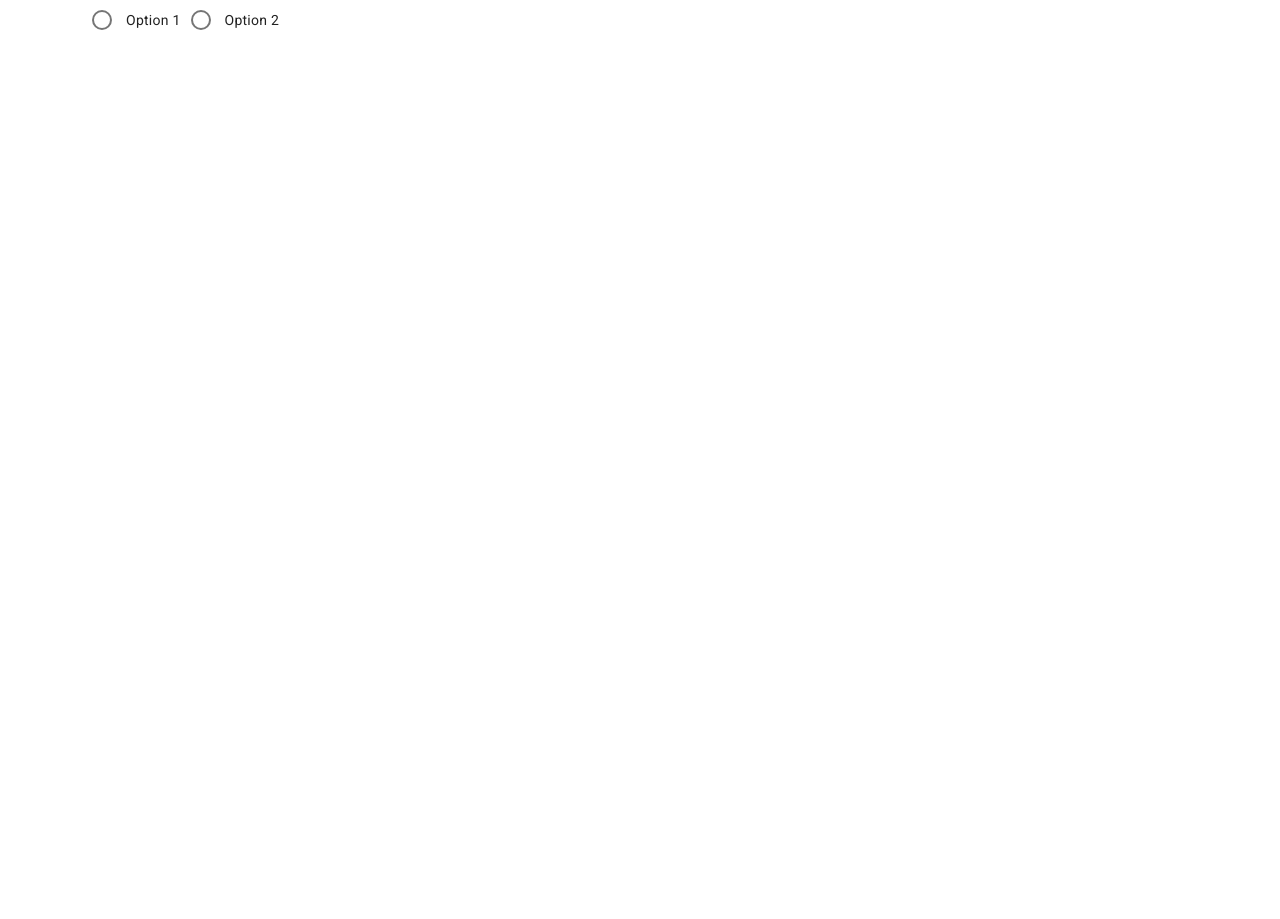
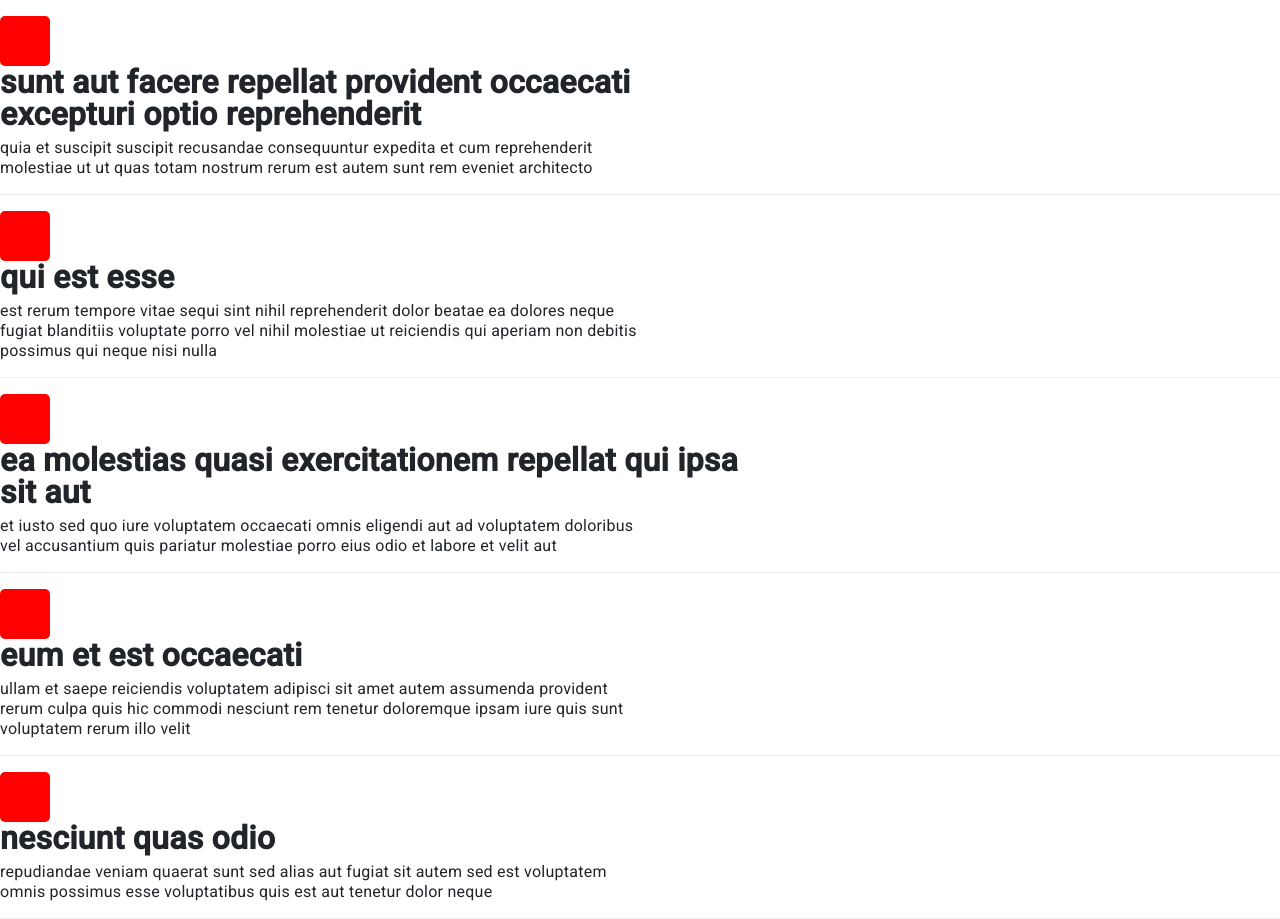
Before and after one commit to bwromero/essercizi, an Angular app: page /basic-list in a window 1280 px wide. Before the commit the page ends 800 px from the top, so only its background shows below. Built offline with nearby package versions, Linux system fonts and the light colour scheme.

Commit message:
Basic card list

```diff
--- a/src/app/app.component.html
+++ b/src/app/app.component.html
@@ -1 +1 @@
-<app-home></app-home>
+<router-outlet></router-outlet>
--- a/src/app/basic-list/basic-list.component.html
+++ b/src/app/basic-list/basic-list.component.html
@@ -1 +1,2 @@
-<p>basic-list works!</p>
+
+    <app-card-list [posts]="posts"></app-card-list>
--- a/src/app/basic-list/basic-list.component.ts
+++ b/src/app/basic-list/basic-list.component.ts
@@ -1,12 +1,17 @@
 import { Component } from '@angular/core';
+import posts from '../mock/posts.mock';
+import { Post } from '../user/post.interface';
+import { CardList } from '../shared/card/card-list.component';
 
 @Component({
   selector: 'app-basic-list',
   standalone: true,
-  imports: [],
+  imports: [CardList],
   templateUrl: './basic-list.component.html',
   styleUrl: './basic-list.component.css'
 })
 export class BasicListComponent {
 
+  posts: Post[] = posts;
+
 }
--- a/src/app/home/home.component.html
+++ b/src/app/home/home.component.html
@@ -1,7 +1,11 @@
-
-<div class="container">
-    <mat-radio-group aria-label="Select an option">
-        <mat-radio-button value="1">Option 1</mat-radio-button>
-        <mat-radio-button value="2">Option 2</mat-radio-button>
-    </mat-radio-group>
+<div class="h-100 d-flex justify-content-center align-items-center">
+    <div class="row justify-content-center">
+        <span>Lists:</span>
+        <div class="col">
+            <mat-radio-group aria-label="Select an option">
+                <mat-radio-button value="1" (change)="onModerateSelected()">Basic</mat-radio-button>
+                <mat-radio-button value="2" (change)="onBasicSelected()">Moderate</mat-radio-button>
+            </mat-radio-group>
+        </div>
+    </div>
 </div>
--- a/src/app/home/home.component.ts
+++ b/src/app/home/home.component.ts
@@ -1,13 +1,27 @@
 import { Component } from '@angular/core';
 import {MatRadioModule} from '@angular/material/radio';
+import { Router } from '@angular/router';
+import { BasicListComponent } from '../basic-list/basic-list.component';
+import { ModerateListComponent } from '../moderate-list/moderate-list.component';
 
 @Component({
   selector: 'app-home',
   standalone: true,
-  imports: [MatRadioModule],
+  imports: [MatRadioModule, BasicListComponent, ModerateListComponent],
   templateUrl: './home.component.html',
   styleUrl: './home.component.css'
 })
 export class HomeComponent {
 
+  constructor(private router: Router){
+  }
+
+
+  onModerateSelected() {
+    this.router.navigate(['/basic-list']);
+  }
+
+  onBasicSelected() {
+    this.router.navigate(['/moderate-list']);
+  }
 }
--- a/src/app/src/mock/posts.mock.ts
+++ b/src/app/mock/posts.mock.ts
@@ -1,4 +1,4 @@
-import { Post } from "../interfaces/post.interface";
+import { Post } from "../user/post.interface";
 
 
 /**
--- a/src/app/src/mock/users.mock.ts
+++ b/src/app/mock/users.mock.ts
@@ -1,4 +1,4 @@
-import { User } from '../interfaces/user.interface';
+import { User } from '../user/user.interface';
 
 /**
  * Alternativa:
--- /dev/null
+++ b/src/app/shared/card/card-list.component.css
@@ -0,0 +1,20 @@
+.post-title {
+    font-weight: bold;
+    line-height: 2rem;
+    font-size: 2rem;
+}
+
+.post-body {
+    font-size: 1rem;
+}
+
+.red-square {
+    width: 50px;
+    height: 50px;
+    background-color: red;
+    border-radius: 10%;
+}
+
+.colored-border {
+    border-bottom: 1px solid #eeeeee;
+}
--- /dev/null
+++ b/src/app/shared/card/card-list.component.html
@@ -0,0 +1,7 @@
+<div *ngFor="let post of posts" class="colored-border py-3">
+    <div class="red-square align-self-center"></div>
+    <div class="col">
+        <div class="col-7 post-title"><b>{{post.title}}</b></div>
+        <div class="col-6 post-body mt-2">{{post.body}}</div>
+    </div>
+</div>
--- /dev/null
+++ b/src/app/user/post.interface.ts
@@ -0,0 +1,6 @@
+export interface Post {
+  body: string;
+  id: number;
+  title: string;
+  userId: number;
+}
```
Also changed, not shown: src/app/shared/card/card-list.component.ts (added, +16 -0 lines), src/app/user/user.interface.ts (added, +23 -0 lines), 1 other file (tests, documents, lock files or other folders).
